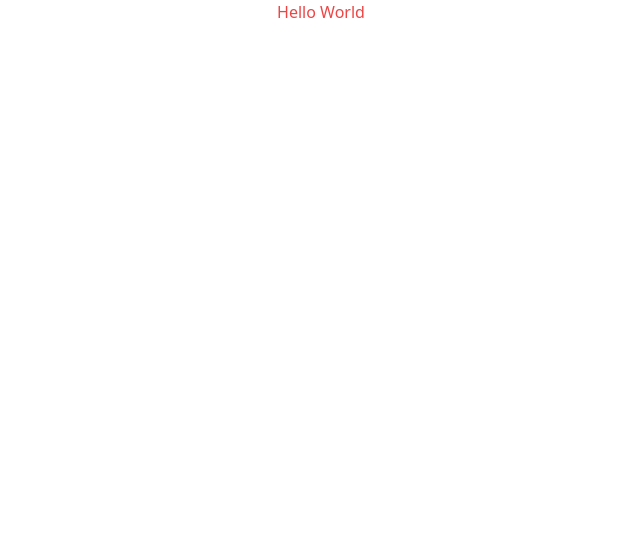
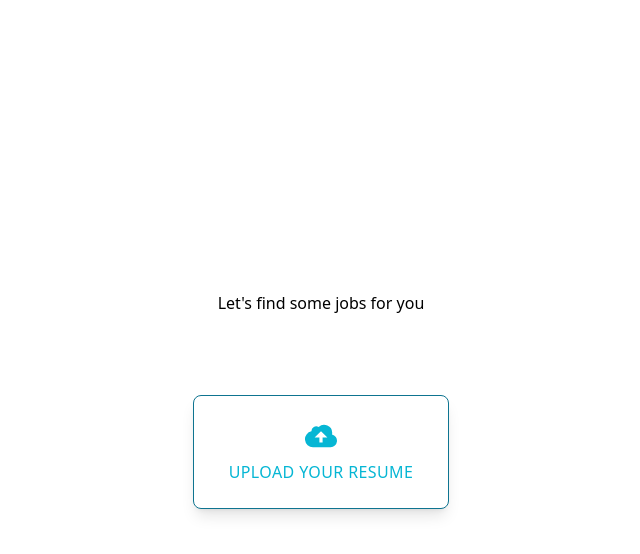
Before and after one commit to sanskar0901/Dragon-skittles, a React (Create React App) app: page / in a window 1280 px wide. Shown: the top 554 px of the page, without its empty margins (319-959 px from the left). Built offline with nearby package versions, Linux system fonts and the light colour scheme.

Commit message:
resume progress

```diff
--- a/src/App.js
+++ b/src/App.js
@@ -1,11 +1,14 @@
-
-import './App.css';
+import "./App.css";
+import ResumeUpload from "./Components/ResumeUpload";
 
 function App() {
   return (
-    <div className="App">
-      <h1 className="text-red-500">Hello World</h1>
-    </div>
+    // <div className="App">
+    //   <h1 className="text-red-500">Hello World</h1>
+    // </div>
+    <>
+      <ResumeUpload />
+    </>
   );
 }
 
--- /dev/null
+++ b/src/Components/ResumeUpload.js
@@ -0,0 +1,30 @@
+import React from "react";
+
+const ResumeUpload = () => {
+  return (
+    <>
+      <div className="flex flex-col w-full h-screen items-center justify-center bg-grey-lighter gap-10">
+        <div>
+          <p>Let's find some jobs for you</p>
+        </div>
+        <div></div>
+        <label className="w-64 flex flex-col items-center px-4 py-6 bg-white text-cyan-500 rounded-lg shadow-lg tracking-wide uppercase border border-cyan-700 cursor-pointer hover:bg-cyan-500 hover:text-white hover:border-0">
+          <svg
+            className="w-8 h-8"
+            fill="currentColor"
+            xmlns="http://www.w3.org/2000/svg"
+            viewBox="0 0 20 20"
+          >
+            <path d="M16.88 9.1A4 4 0 0 1 16 17H5a5 5 0 0 1-1-9.9V7a3 3 0 0 1 4.52-2.59A4.98 4.98 0 0 1 17 8c0 .38-.04.74-.12 1.1zM11 11h3l-4-4-4 4h3v3h2v-3z" />
+          </svg>
+          <span className="mt-2 text-base leading-normal">
+            Upload Your Resume
+          </span>
+          <input type="file" className="hidden" />
+        </label>
+      </div>
+    </>
+  );
+};
+
+export default ResumeUpload;
```
